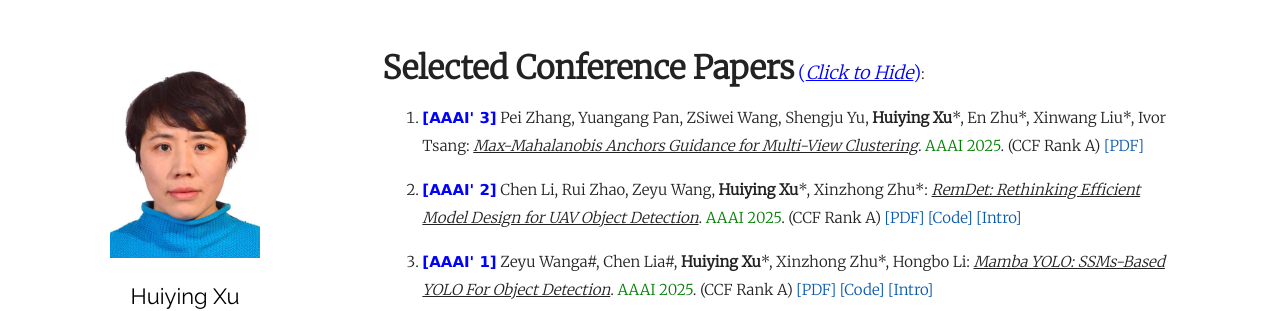
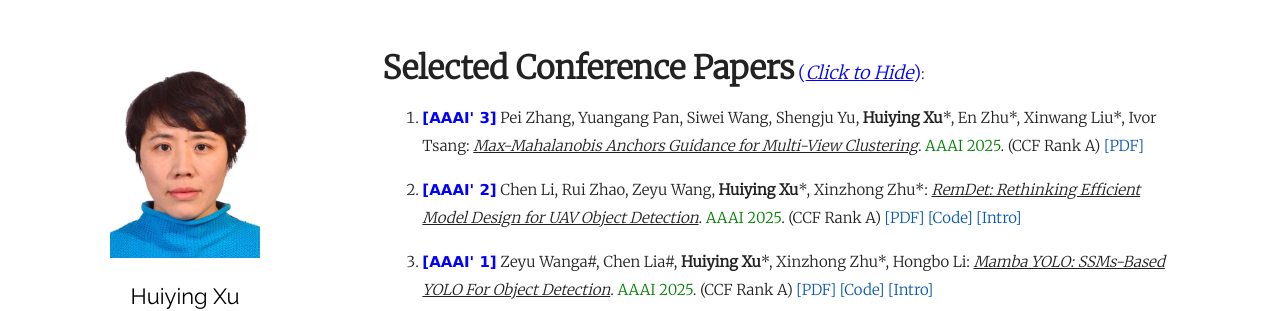
Before and after one commit to xinzhongzhu/huiyingxu-zj.github.io, a Jekyll site: the page built from index.md, in a window 1280 px wide and 900 px high, scrolled down 1963 px. Shown: the part 152-463 px from the top of the window. Built offline with Jekyll 4.4.1, drawn with Linux system fonts in a browser that asks for light colours.

Commit message:
Update index.md

```diff
--- a/index.md
+++ b/index.md
@@ -80,7 +80,7 @@ Please drop me a message by email: <u>xhy@zjnu.edu.cn</u>
   <p>
     <ol>
 
-<p style="margin-top: 8px;"><li><font face="verdana" color="blue"><b>[AAAI' 3]</b></font> Pei Zhang, Yuangang Pan, ZSiwei Wang, Shengju Yu, <b>Huiying Xu</b>*, En Zhu*, Xinwang Liu*, Ivor Tsang: <i><u>Max-Mahalanobis Anchors Guidance for Multi-View Clustering</u></i>. <font color="green">AAAI 2025</font>. (CCF Rank A) <a href = "https://xinzhongzhu.github.io/document/MultiView Clustering.pdf">[PDF]</a> </li></p>
+<p style="margin-top: 8px;"><li><font face="verdana" color="blue"><b>[AAAI' 3]</b></font> Pei Zhang, Yuangang Pan, Siwei Wang, Shengju Yu, <b>Huiying Xu</b>*, En Zhu*, Xinwang Liu*, Ivor Tsang: <i><u>Max-Mahalanobis Anchors Guidance for Multi-View Clustering</u></i>. <font color="green">AAAI 2025</font>. (CCF Rank A) <a href = "https://xinzhongzhu.github.io/document/MultiView Clustering.pdf">[PDF]</a> </li></p>
 
 <p style="margin-top: 8px;"><li><font face="verdana" color="blue"><b>[AAAI' 2]</b></font> Chen Li, Rui Zhao, Zeyu Wang, <b>Huiying Xu</b>*, Xinzhong Zhu*: <i><u>RemDet: Rethinking Efficient Model Design for UAV Object Detection</u></i>. <font color="green">AAAI 2025</font>. (CCF Rank A) <a href = "https://xinzhongzhu.github.io/document/RemDet_AAAI.pdf">[PDF]</a> <a href = "https://github.com/HZAI-ZJNU/RemDet">[Code]</a> <a href = "https://hub.baai.ac.cn/paper/cedfd291-c1cb-4e13-9d87-844382c5a09d#introduction">[Intro]</a></li></p>
 
```
